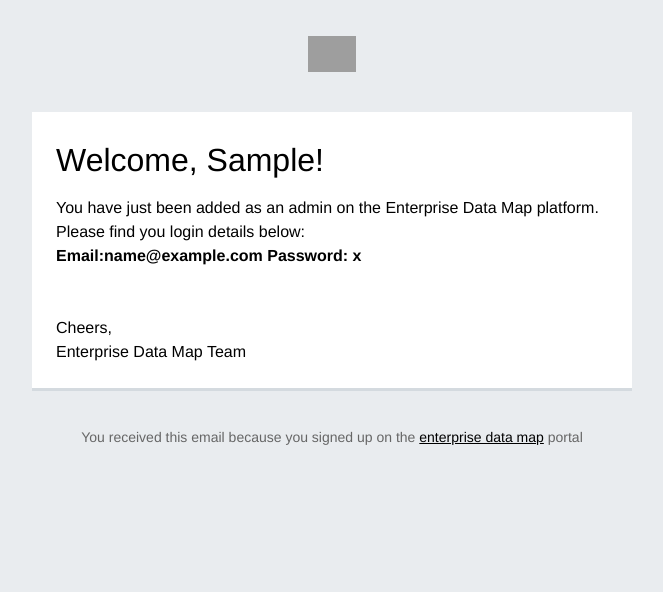
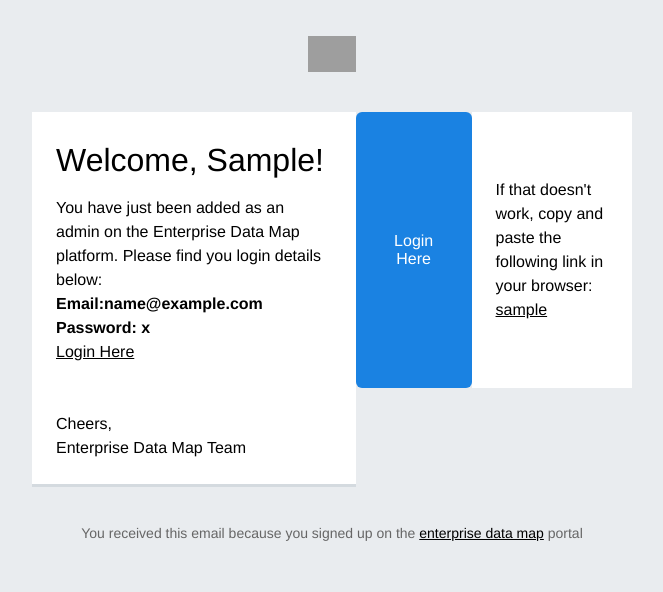
Before and after one commit to fitila-africa/edm-backend, a Django app: template account/templates/admin_signup.html in a window 1280 px wide. Shown: the top 592 px of the page, without its empty margins (308-971 px from the left). Run offline with Django 3.2, Linux system fonts and the light colour scheme; the template is opened without the code that fills it: most values are stand-ins (such as "Sample title", 1, 10 or a date in 2020); parts of the project's set-up code (start-up, migrations or seed data) failed here and were passed over; some web fonts are replaced; grey boxes are pictures that could not be loaded.

Commit message:
admin email template

```diff
--- a/account/templates/admin_signup.html
+++ b/account/templates/admin_signup.html
@@ -178,8 +178,19 @@
             <td bgcolor="#ffffff" align="left" style="padding: 24px; font-family: 'Source Sans Pro', Helvetica, Arial, sans-serif; font-size: 16px; line-height: 24px;">
               <h1 style="margin: 0 0 12px; font-size: 32px; font-weight: 400; line-height: 48px;">Welcome, {{first_name}}!</h1>
               <p style="margin: 0;">You have just been added as an admin on the Enterprise Data Map platform. Please find you login details below:<br>
-              <strong>Email:{{instance.email}}</strong>
-              <strong>Password: {{password}}</strong>
+              <strong>Email:{{email}}</strong>
+              <strong>Password: {{password}}</strong><br>
+              <a href="{{login_url}}" target="_blank" rel="noopener noreferrer">Login Here</a>
+              </p>
+            </td>
+
+            <td align="center" bgcolor="#1a82e2" style="border-radius: 6px;">
+              <a href="{{login_url}}" target="_blank" style="display: inline-block; padding: 16px 36px; font-family: 'Source Sans Pro', Helvetica, Arial, sans-serif; font-size: 16px; color: #ffffff; text-decoration: none; border-radius: 6px;">Login Here</a>
+            </td>
+
+            <td bgcolor="#ffffff" align="left" style="padding: 24px; font-family: 'Source Sans Pro', Helvetica, Arial, sans-serif; font-size: 16px; line-height: 24px;">
+              <p style="margin: 0;">If that doesn't work, copy and paste the following link in your browser:</p>
+              <p style="margin: 0;"><a href="{{login_url}}" target="_blank">{{login_url}}</a></p>
             </td>
           </tr>
           <!-- end copy -->
--- a/fitila/settings.py
+++ b/fitila/settings.py
@@ -262,7 +262,7 @@ SWAGGER_SETTINGS = {
 
 
 # emails
-EMAIL_BACKEND = 'django.core.mail.backends.smtp.EmailBackend'
+EMAIL_BACKEND = 'django.core.mail.backends.console.EmailBackend'
 
 EMAIL_HOST = 'smtp.mailgun.org'
 EMAIL_HOST_USER = os.getenv('EMAIL_HOST_USER')
```
Also changed, not shown: account/signals.py (+6 -2 lines).
